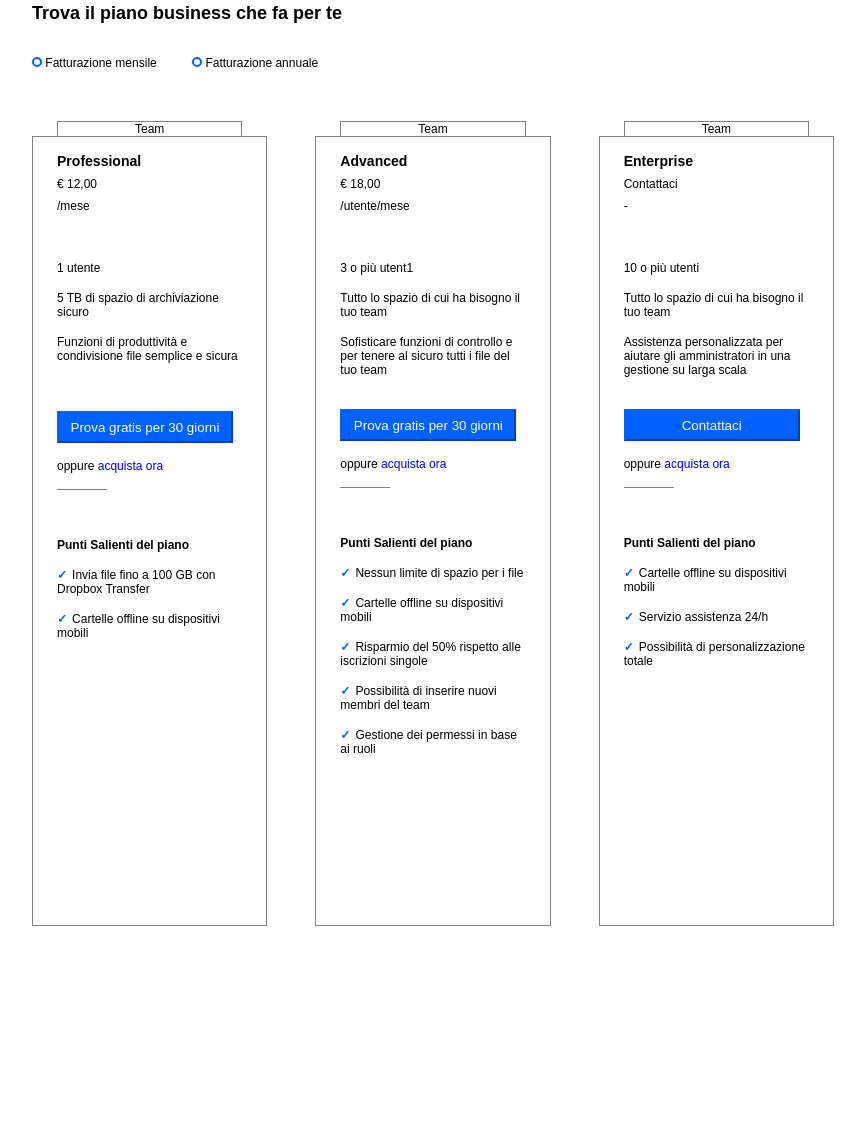
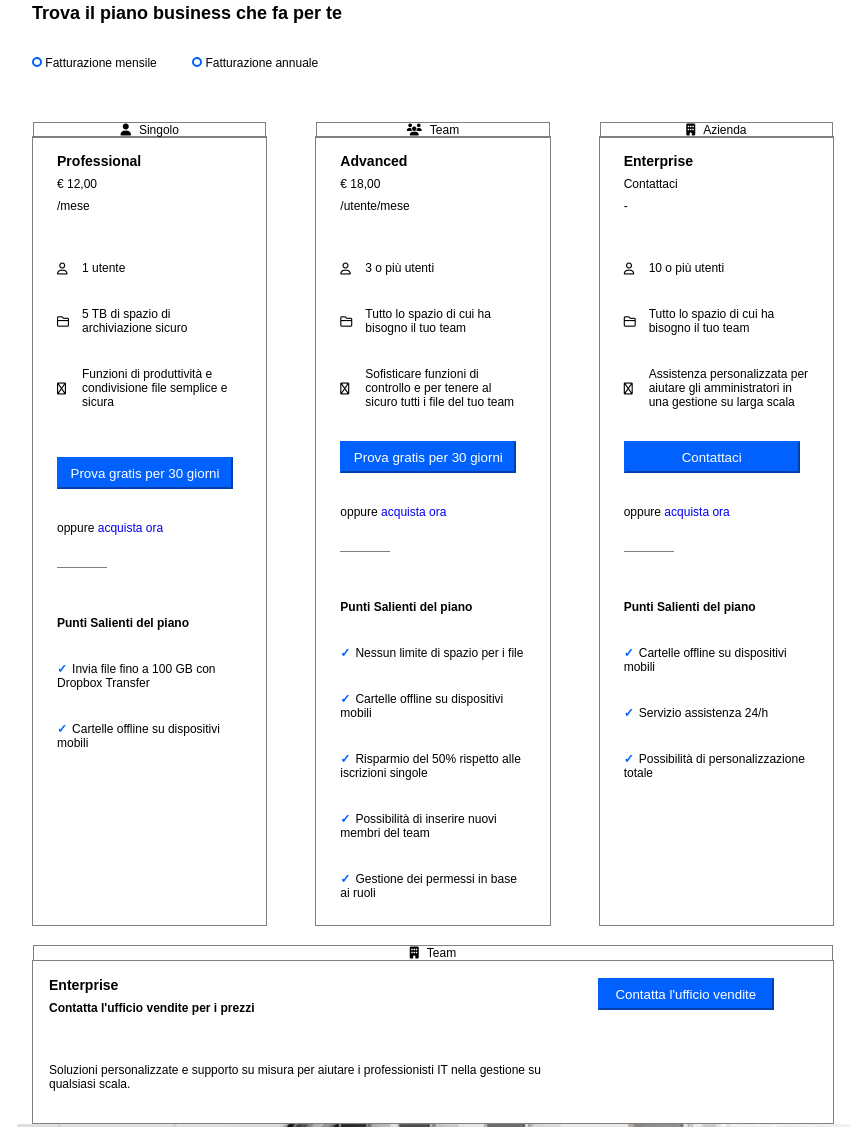
Before and after one commit to MichelaMilzoni/htmlcss-dropbox, a plain HTML site: page index.html in a window 1280 px wide. Shown: the part 692-1819 px from the top of the page, without its empty margins (207-1072 px from the left). Before the commit the page ends 1620 px from the top, so only its background shows below. Drawn offline with Linux system fonts and the light colour scheme.

Commit message:
end business plan

```diff
--- a/css/style.css
+++ b/css/style.css
@@ -10,6 +10,10 @@
 body {
   font-family: Arial, Helvetica, sans-serif;
   font-size: 12px;
+}
+
+[class*='fa-'] {
+  padding-right: 0.5rem;
 }
 
 a {
@@ -181,7 +185,7 @@
 }
 
 #jumbo .row * {
-  gap: 3rem;
+  gap: 4rem;
 }
 
 #jumbo .title-jumbo {
@@ -207,6 +211,7 @@
 #business-plan .row {
   margin-left: 0.5rem;
   margin-right: 0.5rem;
+  row-gap: 2rem;
 }
 
 #business-plan .col-1-3 {
@@ -218,8 +223,11 @@
   margin-bottom: 2px;
   text-align: center;
   border: 1px solid gray;
+  flex-basis: calc(100% / 3 - 2rem);
+  height: 790px;
 
-  height: 790px;
+  position: relative;
+  left: 0;
 }
 
 #business-plan .payment-type > div {
@@ -237,23 +245,31 @@
 
 #business-plan .card-professional .title,
 #business-plan .title p:nth-child(3),
-#business-plan .call-to-action {
+#business-plan .call-to-action,
+#business-plan .info p:nth-child(1) {
   margin-bottom: 3rem;
 }
 
+#business-plan .card-advanced .title,
+#business-plan .card-enterprise .title,
+#business-plan .card-professional .title,
+#business-plan .card-enterprise-office .title {
+  margin-top: 1rem;
+}
 
 #business-plan .card-advanced .title,
-#business-plan .card-enterprise .title {
+#business-plan .card-enterprise .title,
+#business-plan .info p:nth-child(2) {
   margin-bottom: 2rem;
 }
 
 #business-plan li,
 #business-plan .call-to-action > *,
 #business-plan .glossary > p {
-  margin-bottom: 1rem;
+  margin-bottom: 2rem;
 }
 
-#business-plan .title > * {
+#business-plan .title > *{
   margin-bottom: 0.5rem;
 }
 
@@ -261,8 +277,8 @@
   text-align: center;
   border: 1px solid gray;
 
-  position: relative;
-  bottom: 1rem;
+  position: absolute;
+  top: -15px;
   right: 0;
   width: 100%;
 }
@@ -275,10 +291,10 @@
   padding-right: 1rem;
 }
 
-#business-plan .col-1-3 {
-  flex-basis: calc(100% / 3 - 2rem);
+#business-plan .col-100 .card-enterprise-office {
+  margin-left: -0.5rem;
+  margin-right: -0.5rem;
 }
-
 
 #business-plan .specs li::before {
   content: "\2713"; /* Codice del segno di spunta */
@@ -288,6 +304,66 @@
   padding-right: 5px;
 }
 
-#business-plan .glossary > p {
+#business-plan .list li {
+    position: relative;
+    padding-left: 25px;
+  }
+
+  #business-plan .list li:first-child::before {
+    font-family: "Font Awesome 6 Free"; /* Font della libreria Font Awesome */
+    content: "\f007"; /* Codice Unicode per l'icona dell'utente */
+    color: black;
+    position: absolute;
+    width: 1em;
+    left: 0;
+    top: 50%;
+    transform: translateY(-50%);  /*trasla l'icona verso l'alto del 50% della sua altezza, rendendo così l'allineamento verticale più preciso*/
+  }
+
+  #business-plan .list li:nth-child(3)::before {
+    font-family: "Font Awesome 6 Free"; /* Font della libreria Font Awesome */
+    content: "\f064"; /* Codice Unicode per l'icona dell'utente */
+    color: black;
+    position: absolute;
+    width: 1em;
+    left: 0;
+    top: 50%;
+    transform: translateY(-50%);  /*trasla l'icona verso l'alto del 50% della sua altezza, rendendo così l'allineamento verticale più preciso*/
+  }
+
+  #business-plan .list li:nth-child(2)::before {
+    font-family: "Font Awesome 6 Free"; /* Font della libreria Font Awesome */
+    content: "\e185"; /* Codice Unicode per l'icona dell'utente */
+    color: black;
+    position: absolute;
+    width: 1em;
+    left: 0;
+    top: 50%;
+    transform: translateY(-50%);  /*trasla l'icona verso l'alto del 50% della sua altezza, rendendo così l'allineamento verticale più preciso*/
+  }
+
+#business-plan .glossary > p,
+#business-plan .info p:nth-child(1) {
   font-weight: bold;
 }
+
+#business-plan .col-30 > .button-xl-blue {
+  margin-bottom: 6rem;
+}
+
+#business-plan .card-enterprise-office  {
+  border: 1px solid gray;
+}
+
+#business-plan .col-100 .card-enterprise-office {
+  position: relative;
+}
+
+#business-plan .col-100 .category {
+  position: absolute;
+  top: -16px;
+  right: 0;
+  width: 100%;
+}
+
+/* / BUSINESS PLAN */
--- a/index.html
+++ b/index.html
@@ -79,16 +79,17 @@
         <div class="row">
           <div class="col-1-3">
             <div class="card-professional">
-              <div class="category">Team</div>
+              <div class="category">
+                <i class="fa-solid fa-user"></i>Singolo</div>
               <div>
                 <div class="title">
                   <h3>Professional</h3>
                   <p>€ 12,00</p>
                   <p>/mese</p>
-                  <ul>
+                  <ul class="list">
                     <li>1 utente</li>
                     <li>5 TB di spazio di archiviazione sicuro</li>
-                    <li>Funzioni di produttività e condivisione file semplice e sicura</li>
+                    <li></i>Funzioni di produttività e condivisione file semplice e sicura</li>
                   </ul>
                 </div>
                 <div class="call-to-action">
@@ -112,14 +113,15 @@
             <!-- SECONDA COLONNA -->
           <div class="col-1-3">
             <div class="card-advanced">
-              <div class="category">Team</div>
+              <div class="category">
+                <i class="fa-solid fa-users"></i>Team</div>
               <div>
                 <div class="title">
                   <h3>Advanced</h3>
                   <p>€ 18,00</p>
                   <p>/utente/mese</p>
-                  <ul>
-                    <li>3 o più utent1</li>
+                  <ul class="list">
+                    <li>3 o più utenti</li>
                     <li>Tutto lo spazio di cui ha bisogno il tuo team</li>
                     <li>Sofisticare funzioni di controllo e per tenere al sicuro tutti i file del tuo team</li>
                   </ul>
@@ -148,13 +150,14 @@
             <!-- TERZA COLONNA -->
           <div class="col-1-3">
             <div class="card-enterprise">
-              <div class="category">Team</div>
+              <div class="category">
+                <i class="fa-solid fa-building"></i>Azienda</div>
               <div>
                 <div class="title">
                   <h3>Enterprise</h3>
                   <p>Contattaci</p>
                   <p>-</p>
-                  <ul>
+                  <ul class="list">
                    <li>10 o più utenti</li>
                    <li>Tutto lo spazio di cui ha bisogno il tuo team</li>
                    <li>Assistenza personalizzata per aiutare gli amministratori in una gestione su larga scala</li>
@@ -178,12 +181,35 @@
               </div>
             </div>
           </div>
+
+
+            <!-- QUARTA COLONNA -->
+          <div class="col-100">
+            <div class="card-enterprise-office">
+              <div class="category">
+                <i class="fa-solid fa-building"></i>Team</div>
+              <div class="row">
+                <div class="col-70">
+                  <div class="title">
+                    <h3>Enterprise</h3>
+                  </div>
+                  <div class="info">
+                    <p>Contatta l'ufficio vendite per i prezzi</p>
+                    <p>Soluzioni personalizzate e supporto su misura per aiutare i professionisti IT nella gestione su qualsiasi scala.</p>
+                  </div>
+                </div>
+                <div class="col-30">
+                  <button class="button-xl-blue">Contatta l'ufficio vendite</button>
+                </div>
+              </div>
+
+          </div>
         </div>
       </div>
     </section>
 
           <!-- Entra in contatto con un partner Dropbox -->
-          <!-- <div class="container">
+          <div class="container">
             <div class="row">
               <div class="col-60">
                 <img src="./img/partner.png" alt="partner">
@@ -198,7 +224,7 @@
                 <button class="button-small-white">Trova un partner</button>
               </div>
             </div>
-          </div> -->
+          </div>
 
             <!-- esegui più operazioni con Dropbox Business -->
           <!-- <div class="container">
```
